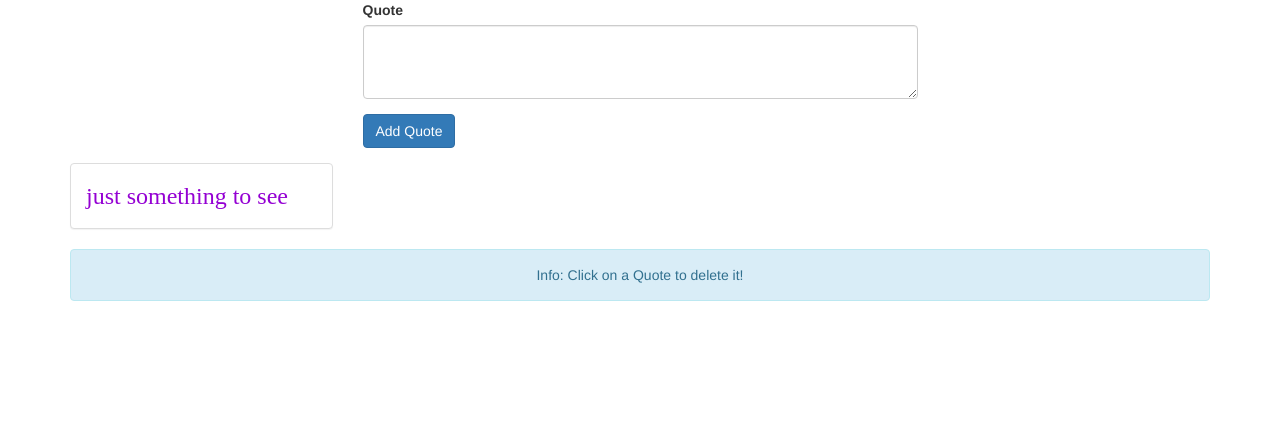
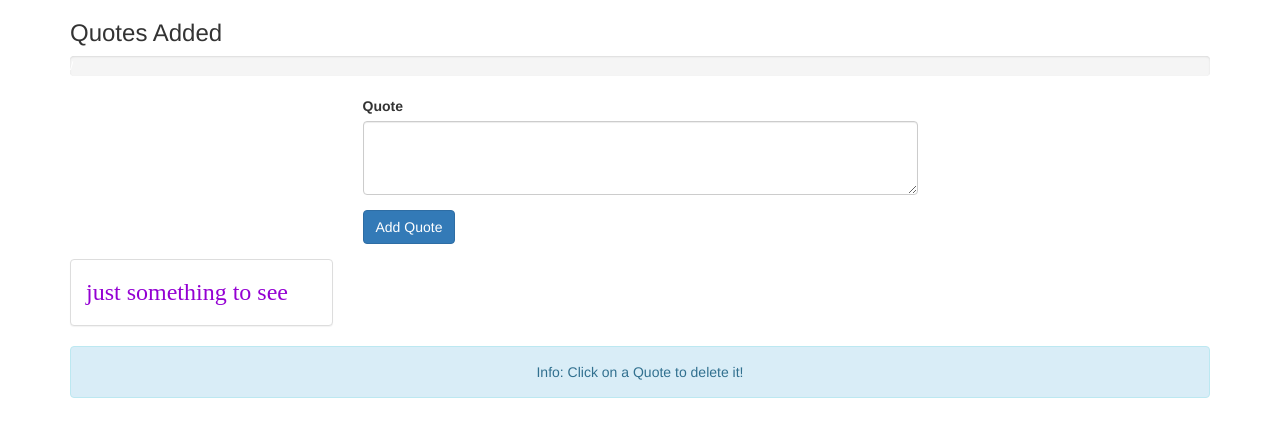
Before and after one commit to chrismcligeyo/quotes-vue-project, a Vue app: page / in a window 1280 px wide. Shown: the top 436 px of the page. Built offline with nearby package versions, Linux system fonts and the light colour scheme; a web font is replaced by a local one.

Commit message:
progress bar added in header

```diff
--- a/src/App.vue
+++ b/src/App.vue
@@ -1,5 +1,6 @@
 <template>
   <div class="container">
+    <app-header></app-header>
     <app-new-quote @quoteAdded="newQuote"></app-new-quote><!--@quteadded is custom event created in Newquote-->
     <!--we are passing the Quote array to the QuoteGrid-->
       <app-quote-grid :quotes="quotes"  @quoteDeleted="deleteQuote"></app-quote-grid><!--App.vue is parent. :quotes is prop set so as to communicate with child QuoteGrid which has props:['quotes']-->
@@ -16,6 +17,7 @@
 
 import QuoteGrid from './components/QuoteGrid';
 import NewQuote from './components/NewQuote.vue';
+import Header from './components/Header.vue';
 export default {
   data: function () {
 
@@ -27,7 +29,8 @@ export default {
   },
   components: {
     'app-quote-grid': QuoteGrid,
-    'app-new-quote': NewQuote
+    'app-new-quote': NewQuote,
+    appHeader: Header
   },
   methods: {
     newQuote(quote) {// this.$emit('quoteAdded', this.quote); this.quote is the quote in newQuote(quote) . This is would be done as if it wer above <app-new-quote @quoteAdded="newQuote($event)"></app-new-quote> $event being this.quote
--- /dev/null
+++ b/src/components/Header.vue
@@ -0,0 +1,22 @@
+<template>
+    <div class="row">
+        <div class="col-sm-12">
+            <h3>Quotes Added</h3>
+            <div class="progress">
+                <div class="progress">
+                    <div class="progress-bar" role="progressbar" aria-valuenow="60" aria-valuemin="0" aria-valuemax="100"
+                        :style="{width: (quoteCount / maxQuotes) * 100 + '%'}"><!--set width to eg 5/10 8100 = 0.5 in percentage is 50%, so here we are setting the width to whtevever value is quotecount / maxqoutes in %-->
+                        {{ quoteCount }} / {{ maxQuotes}} <!--will display something like 5/10-->
+                    </div>
+                </div>
+            </div>
+        </div>
+    </div>
+</template>
+<script>
+
+    export default {
+        props: ['quoteCount', 'maxQuotes']
+    }
+
+</script>
```
